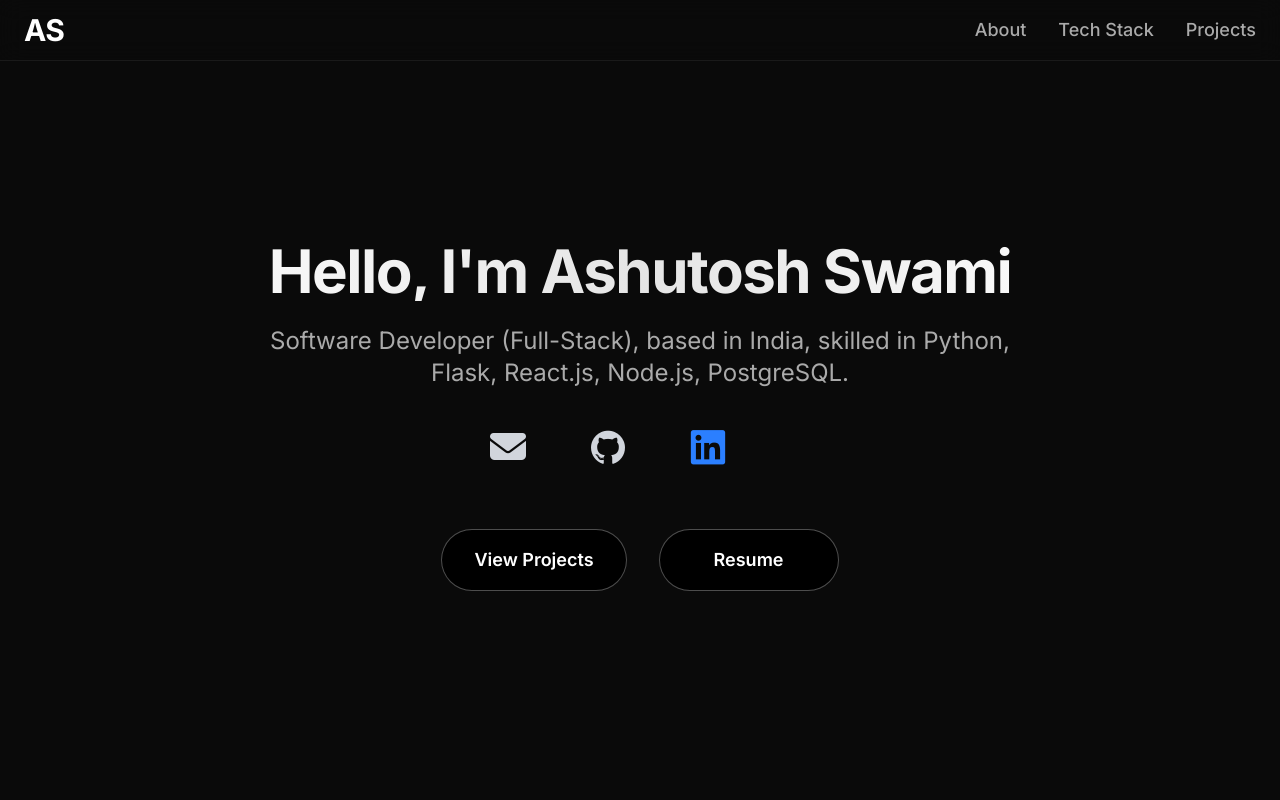
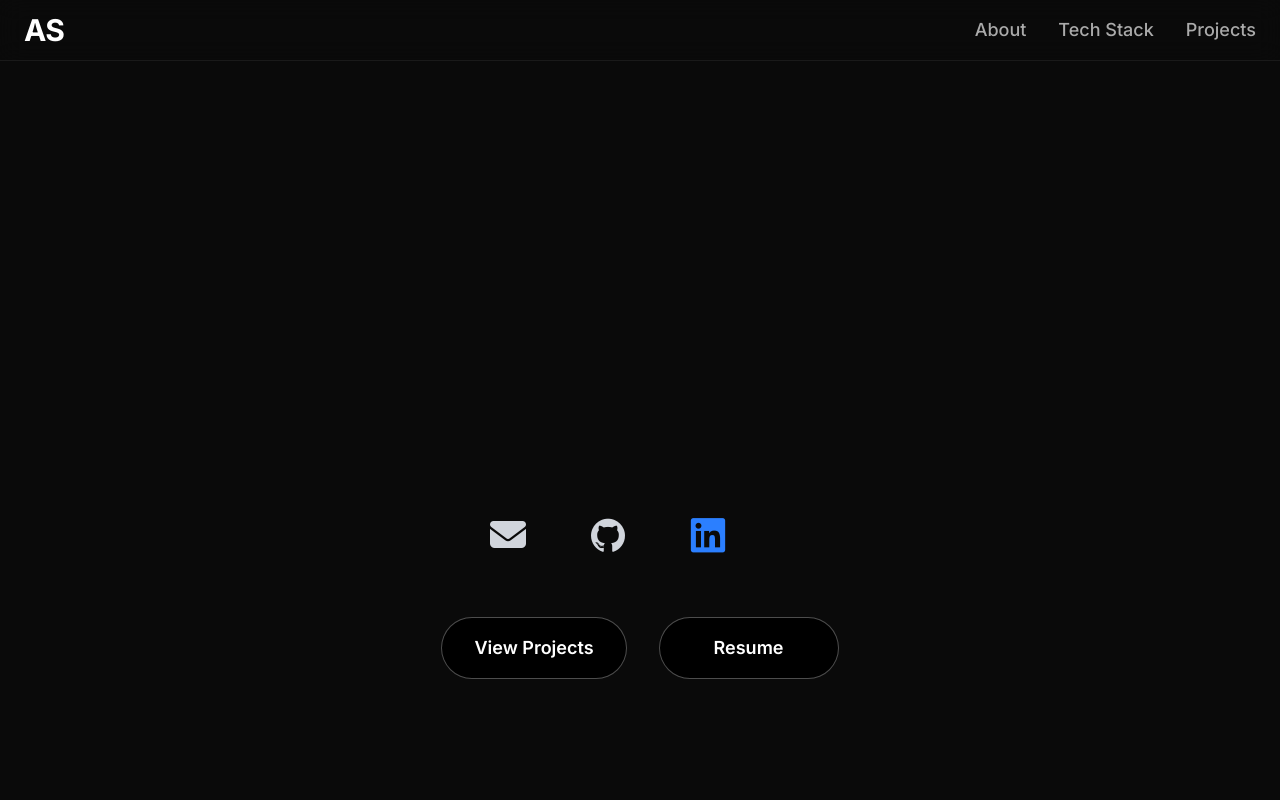
Before and after one commit to ashutosh-swami30/ashutosh-new-portfolio, a React (Vite) app: page / in a window 1280 px wide. Shown: the top 800 px of the page. Built offline with nearby package versions, Linux system fonts and the light colour scheme.

Commit message:
Added BlurText effect for the Hero section of the webpage.

```diff
--- a/src/components/Hero.jsx
+++ b/src/components/Hero.jsx
@@ -1,3 +1,6 @@
+import BlurText from "./ui/BlurText";
+
+
 const sociallinks = [
     {href: "mailto:ashutoshswami2003@gmail.com", icon: 'fas fa-envelope', className: 'text-gray-300 group-hover:text-white', label:'Email'},
     {href: "https://github.com/ashutosh-swami30", icon: 'devicon-github-original', className: 'text-gray-300 group-hover:text-white', label:'GitHub', external: true},
@@ -12,13 +15,21 @@
         <>
             <section className='min-h-screen flex items-center justify-center px-5 sm:px-6 pt-20 pb-12'>
                 <div className="max-w-5xl w-full text-center">
-                    <h1 className="text-3xl sm:text-5xl lg:text-6xl font-bold tracking-tight mb-6 bg-gradient-to-r from-white via-[#e5e5e5] to-white bg-clip-text text-transparent">
-                        Hello, I'm Ashutosh Swami
-                    </h1>
+                    <BlurText
+                        text="Hello, I'm Ashutosh Swami"
+                        delay={80}
+                        animateBy="words"
+                        direction="top"
+                        className="text-3xl sm:text-5xl lg:text-6xl font-bold tracking-tight mb-6 bg-gradient-to-r from-white via-[#e5e5e5] to-white bg-clip-text text-transparent justify-center"
+                    />
 
-                    <p className="text-lg sm:text-2xl text-[#aaaaaa] max-w-3xl mx-auto mb-10">
-                        Software Developer (Full-Stack), based in India, skilled in Python, Flask, React.js, Node.js, PostgreSQL.
-                    </p>
+                    <BlurText
+                        text="Software Developer (Full-Stack), based in India, skilled in Python, Flask, React.js, Node.js, PostgreSQL."
+                        delay={40}
+                        animateBy="words"
+                        direction="top"
+                        className="text-3xl sm:text-5xl lg:text-6xl font-bold tracking-tight mb-6 bg-gradient-to-r from-white via-[#e5e5e5] to-white bg-clip-text text-transparent justify-center"
+                    />
 
                     <div className="flex flex-wrap justify-center gap-10 md:gap-16 mt-10">
                         {sociallinks.map((link) => (
--- /dev/null
+++ b/src/components/ui/BlurText.jsx
@@ -0,0 +1,102 @@
+import { motion } from 'motion/react';
+import { useEffect, useRef, useState, useMemo } from 'react';
+
+const buildKeyframes = (from, steps) => {
+  const keys = new Set([...Object.keys(from), ...steps.flatMap(s => Object.keys(s))]);
+
+  const keyframes = {};
+  keys.forEach(k => {
+    keyframes[k] = [from[k], ...steps.map(s => s[k])];
+  });
+  return keyframes;
+};
+
+const BlurText = ({
+  text = '',
+  delay = 200,
+  className = '',
+  animateBy = 'words',
+  direction = 'top',
+  threshold = 0.1,
+  rootMargin = '0px',
+  animationFrom,
+  animationTo,
+  easing = t => t,
+  onAnimationComplete,
+  stepDuration = 0.35
+}) => {
+  const elements = animateBy === 'words' ? text.split(' ') : text.split('');
+  const [inView, setInView] = useState(false);
+  const ref = useRef(null);
+
+  useEffect(() => {
+    if (!ref.current) return;
+    const observer = new IntersectionObserver(
+      ([entry]) => {
+        if (entry.isIntersecting) {
+          setInView(true);
+          observer.unobserve(ref.current);
+        }
+      },
+      { threshold, rootMargin }
+    );
+    observer.observe(ref.current);
+    return () => observer.disconnect();
+  }, [threshold, rootMargin]);
+
+  const defaultFrom = useMemo(
+    () =>
+      direction === 'top' ? { filter: 'blur(10px)', opacity: 0, y: -50 } : { filter: 'blur(10px)', opacity: 0, y: 50 },
+    [direction]
+  );
+
+  const defaultTo = useMemo(
+    () => [
+      {
+        filter: 'blur(5px)',
+        opacity: 0.5,
+        y: direction === 'top' ? 5 : -5
+      },
+      { filter: 'blur(0px)', opacity: 1, y: 0 }
+    ],
+    [direction]
+  );
+
+  const fromSnapshot = animationFrom ?? defaultFrom;
+  const toSnapshots = animationTo ?? defaultTo;
+
+  const stepCount = toSnapshots.length + 1;
+  const totalDuration = stepDuration * (stepCount - 1);
+  const times = Array.from({ length: stepCount }, (_, i) => (stepCount === 1 ? 0 : i / (stepCount - 1)));
+
+  return (
+    <p ref={ref} className={className} style={{ display: 'flex', flexWrap: 'wrap' }}>
+      {elements.map((segment, index) => {
+        const animateKeyframes = buildKeyframes(fromSnapshot, toSnapshots);
+
+        const spanTransition = {
+          duration: totalDuration,
+          times,
+          delay: (index * delay) / 1000
+        };
+        spanTransition.ease = easing;
+
+        return (
+          <motion.span
+            className="inline-block will-change-[transform,filter,opacity]"
+            key={index}
+            initial={fromSnapshot}
+            animate={inView ? animateKeyframes : fromSnapshot}
+            transition={spanTransition}
+            onAnimationComplete={index === elements.length - 1 ? onAnimationComplete : undefined}
+          >
+            {segment === ' ' ? '\u00A0' : segment}
+            {animateBy === 'words' && index < elements.length - 1 && '\u00A0'}
+          </motion.span>
+        );
+      })}
+    </p>
+  );
+};
+
+export default BlurText;
```
